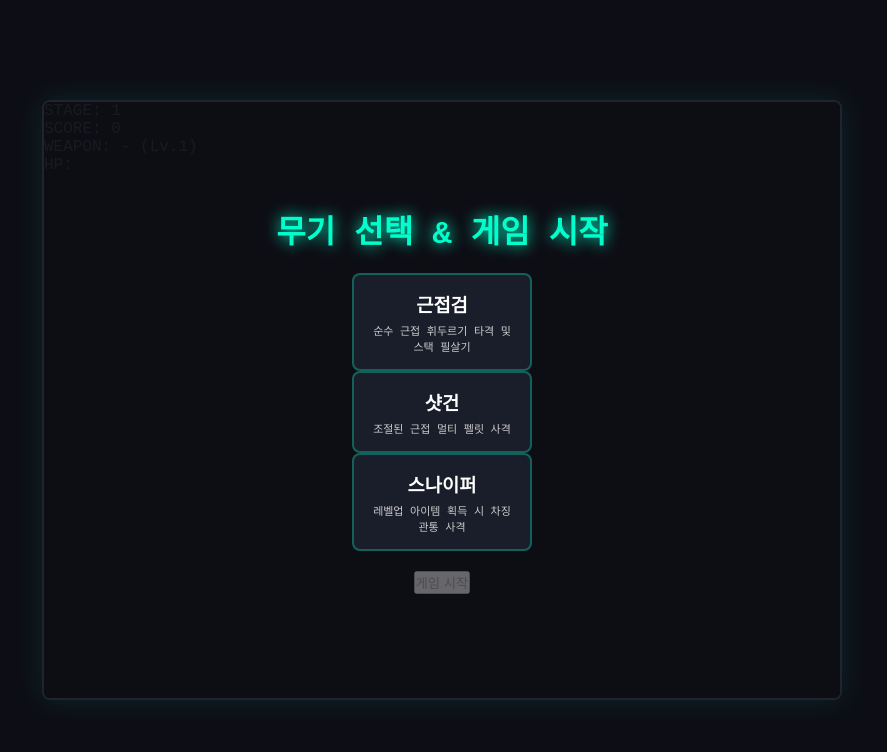
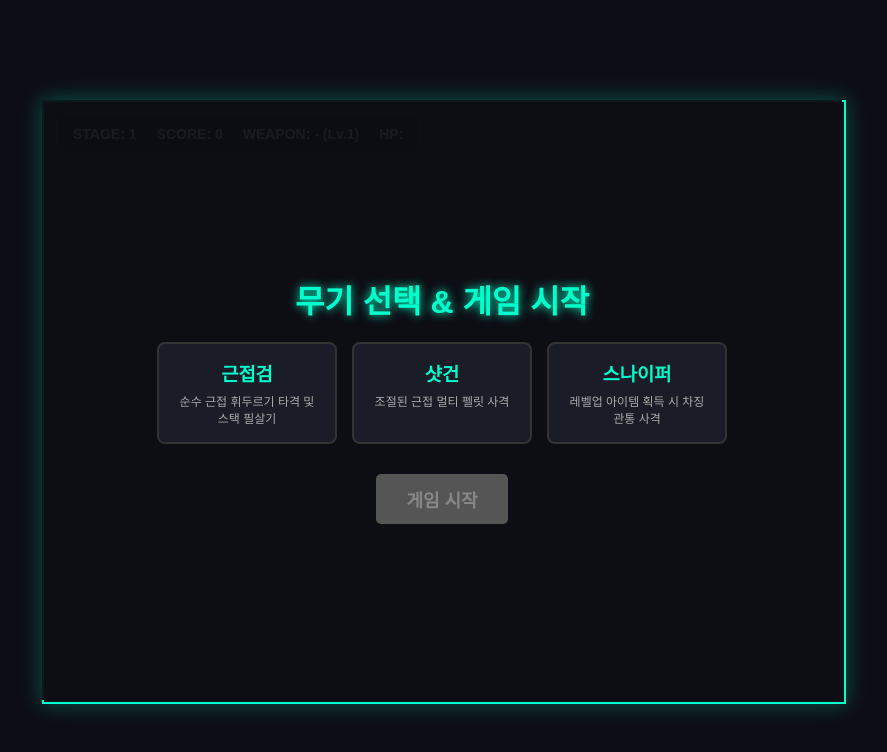
Before and after one commit to icalebherb/sffff, a plain HTML site: page index.html in a window 1280 px wide. Shown: the whole page, without its empty margins (198-1085 px from the left). Drawn offline with Linux system fonts and the light colour scheme.

Commit message:
Update style.css

```diff
--- a/style.css
+++ b/style.css
@@ -1,113 +1,161 @@
 * {
-  box-sizing: border-box; margin: 0; padding: 0; user-select: none;
+    box-sizing: border-box;
+    margin: 0;
+    padding: 0;
+    user-select: none;
 }
 
 body {
-  background-color: #0d0e15; color: #fff;
-  font-family: 'Courier New', Courier, monospace;
-  display: flex; justify-content: center; align-items: center;
-  min-height: 100vh; overflow: hidden;
+    background-color: #0d0e15;
+    color: #ffffff;
+    font-family: 'Pretendard', sans-serif;
+    display: flex;
+    justify-content: center;
+    align-items: center;
+    height: 100vh;
+    overflow: hidden;
 }
 
 #game-container {
-  position: relative;
-  width: 800px; height: 600px;
-  border-radius: 8px; overflow: hidden;
-  border: 2px solid #1f2430;
-  box-shadow: 0 0 30px rgba(0, 255, 204, 0.1);
+    position: relative;
+    width: 800px;
+    height: 600px;
 }
 
-canvas { background-color: #101218; display: block; cursor: crosshair; }
-
-#ui-layer {
-  position: absolute; top: 15px; left: 15px; right: 15px;
-  display: flex; gap: 8px; pointer-events: none; z-index: 5;
-  align-items: center;
+canvas {
+    border: 2px solid #00ffcc;
+    box-shadow: 0 0 20px rgba(0, 255, 204, 0.3);
+    background-color: #101218;
+    display: block;
 }
 
-.ui-box {
-  background: rgba(31, 36, 48, 0.6);
-  backdrop-filter: blur(4px);
-  padding: 6px 10px; border-radius: 4px;
-  font-size: 13px; font-weight: bold;
-  color: #00ffcc; text-shadow: 0 0 5px rgba(0, 255, 204, 0.5);
-  border: 1px solid rgba(0, 255, 204, 0.2);
+.screen {
+    position: absolute;
+    top: 0;
+    left: 0;
+    width: 100%;
+    height: 100%;
+    background: rgba(13, 14, 21, 0.95);
+    display: flex;
+    flex-direction: column;
+    justify-content: center;
+    align-items: center;
+    z-index: 10;
 }
 
-#player-hp { color: #ff4757; text-shadow: 0 0 5px rgba(255, 71, 87, 0.8); }
+.hidden {
+    display: none !important;
+}
+
+h1 {
+    color: #00ffcc;
+    margin-bottom: 20px;
+    text-shadow: 0 0 10px #00ffcc;
+}
+
+.weapon-select {
+    display: flex;
+    gap: 15px;
+    margin-bottom: 30px;
+}
+
+.weapon-card {
+    border: 2px solid #333;
+    padding: 15px 20px;
+    border-radius: 8px;
+    cursor: pointer;
+    background: #1a1d28;
+    transition: all 0.2s ease;
+    text-align: center;
+    width: 180px;
+}
+
+.weapon-card h3 {
+    color: #00ffcc;
+    margin-bottom: 8px;
+}
+
+.weapon-card p {
+    font-size: 12px;
+    color: #aaa;
+    line-height: 1.4;
+}
+
+.weapon-card:hover, .weapon-card.selected {
+    border-color: #00ffcc;
+    background: #252a3a;
+    box-shadow: 0 0 12px rgba(0, 255, 204, 0.5);
+    transform: translateY(-3px);
+}
+
+button {
+    padding: 12px 30px;
+    font-size: 18px;
+    font-weight: bold;
+    color: #0d0e15;
+    background: #00ffcc;
+    border: none;
+    border-radius: 5px;
+    cursor: pointer;
+    box-shadow: 0 0 10px #00ffcc;
+    transition: all 0.2s;
+}
+
+button:hover:not(:disabled) {
+    background: #00cca3;
+    box-shadow: 0 0 15px #00ffcc;
+}
+
+button:disabled {
+    background: #555;
+    box-shadow: none;
+    cursor: not-allowed;
+    color: #888;
+}
+
+#hud {
+    position: absolute;
+    top: 15px;
+    left: 15px;
+    display: flex;
+    gap: 20px;
+    font-weight: bold;
+    font-size: 14px;
+    z-index: 5;
+    background: rgba(0, 0, 0, 0.6);
+    padding: 10px 15px;
+    border-radius: 5px;
+    border: 1px solid rgba(255, 255, 255, 0.1);
+}
 
 #boss-hp-container {
-  margin-left: auto;
-  display: flex; flex-direction: column; align-items: flex-end; gap: 4px;
-}
-
-#boss-hp-container.hidden { display: none; }
-#boss-title { font-size: 11px; color: #ff3366; font-weight: bold; letter-spacing: 1px; }
-
-#boss-hp-bar {
-  width: 140px; height: 10px;
-  background: rgba(0,0,0,0.5); border: 1px solid #ff3366;
-  border-radius: 3px; overflow: hidden;
+    position: absolute;
+    top: 15px;
+    right: 15px;
+    width: 220px;
+    height: 18px;
+    border: 2px solid #ff3366;
+    background: #222;
+    border-radius: 3px;
+    z-index: 5;
+    overflow: hidden;
 }
 
 #boss-hp-fill {
-  width: 100%; height: 100%; background: #ff3366;
-  box-shadow: 0 0 8px #ff3366; transition: width 0.1s linear;
+    width: 100%;
+    height: 100%;
+    background: #ff3366;
+    transition: width 0.1s linear;
 }
 
 #stage-clear-msg {
-  position: absolute; top: 40%; left: 50%;
-  transform: translate(-50%, -50%);
-  font-size: 42px; font-weight: bold; color: #00ffcc;
-  text-shadow: 0 0 20px #00ffcc; z-index: 8;
-  pointer-events: none;
+    position: absolute;
+    top: 40%;
+    left: 50%;
+    transform: translate(-50%, -50%);
+    font-size: 36px;
+    font-weight: bold;
+    color: #00ffcc;
+    text-shadow: 0 0 20px #00ffcc;
+    z-index: 8;
 }
-#stage-clear-msg.hidden { display: none; }
-
-/* 오버레이 화면 (시작, 게임오버, 승리) */
-#start-screen, #game-over-screen, #victory-screen {
-  position: absolute; inset: 0;
-  background: rgba(13, 14, 21, 0.95);
-  display: flex; flex-direction: column; justify-content: center; align-items: center;
-  gap: 20px; z-index: 10; text-align: center;
-}
-
-#start-screen.hidden, #game-over-screen.hidden, #victory-screen.hidden { display: none; }
-
-h1 { font-size: 32px; color: #00ffcc; text-shadow: 0 0 15px #00ffcc; }
-.victory-title { color: #00ffcc; text-shadow: 0 0 25px #00ffcc; font-size: 38px; }
-
-.weapon-select-container {
-  display: flex; gap: 15px;
-}
-
-.weapon-card {
-  width: 180px; padding: 15px; background: rgba(31, 36, 48, 0.8);
-  border: 2px solid rgba(0, 255, 204, 0.3); border-radius: 8px;
-  cursor: pointer; text-align: center; transition: all 0.2s;
-}
-
-.weapon-card:hover {
-  border-color: #00ffcc; transform: translateY(-5px);
-  box-shadow: 0 0 15px rgba(0, 255, 204, 0.4);
-}
-
-.weapon-card.selected {
-  border-color: #ff3366; background: rgba(255, 51, 102, 0.15);
-  box-shadow: 0 0 20px rgba(255, 51, 102, 0.6);
-}
-
-.weapon-card h2 { font-size: 18px; margin-bottom: 10px; color: #fff; }
-.weapon-card p { font-size: 11px; color: #ccc; margin-top: 4px; }
-
-.menu-btn {
-  padding: 12px 30px; font-size: 18px; font-weight: bold;
-  color: #0d0e15; background: #00ffcc; border: none; border-radius: 4px;
-  cursor: pointer; transition: all 0.2s;
-}
-
-.menu-btn:disabled {
-  background: #555; cursor: not-allowed; box-shadow: none;
-}
-
-.menu-btn:hover:not(:disabled) { background: #fff; box-shadow: 0 0 20px #00ffcc; }
```
